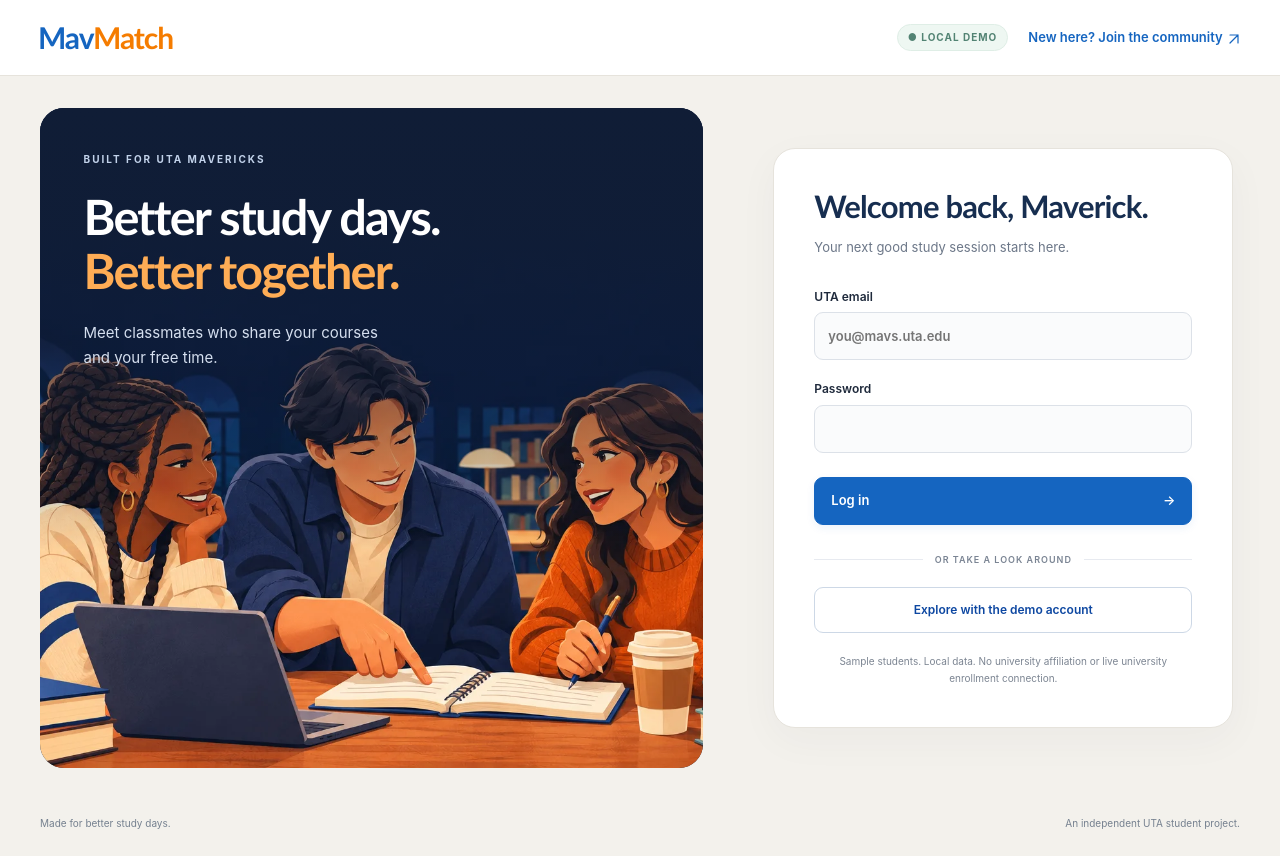
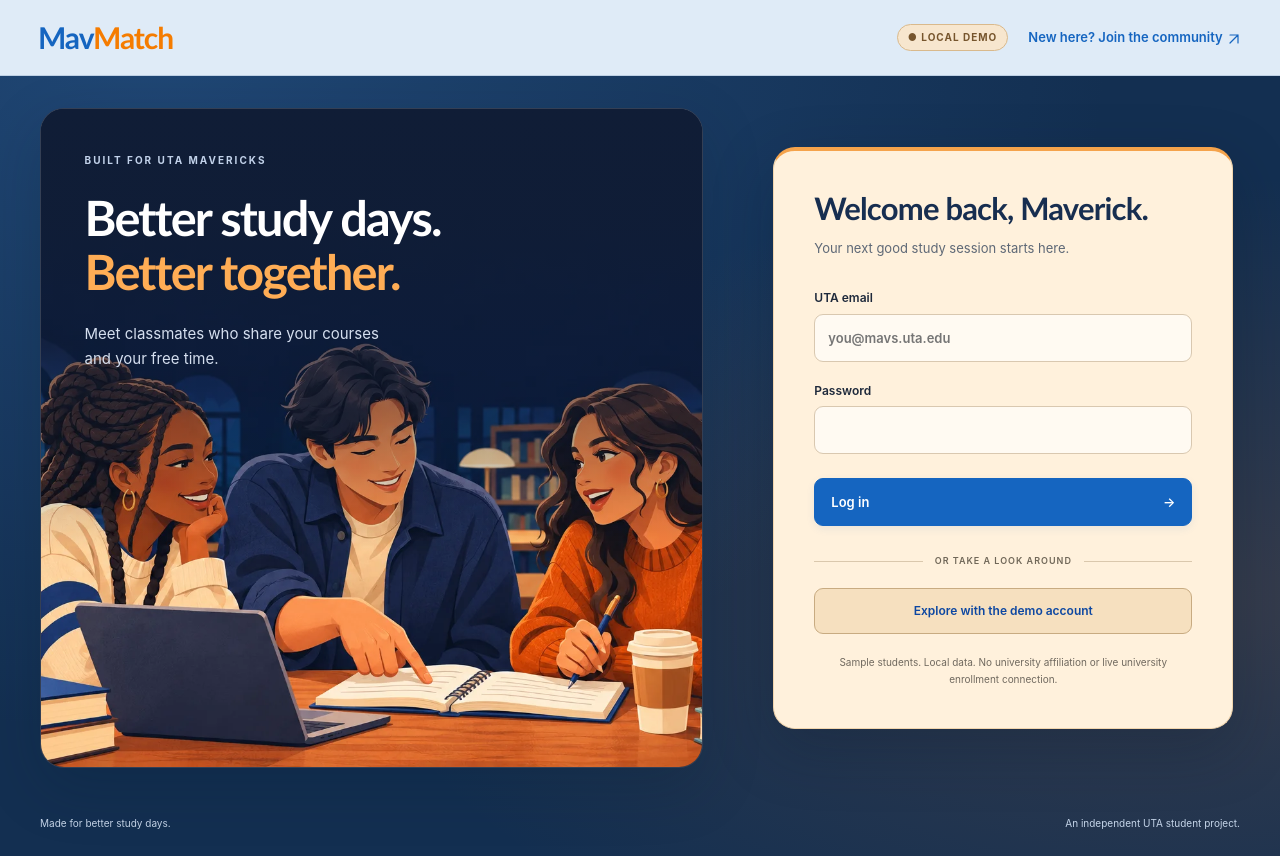
Before and after one commit to midoabd/mavmatch, a Django app: page / in a window 1280 px wide. Run offline with Django 5.2, Linux system fonts and the light colour scheme.

Commit message:
Bring richer blue and warm cream to the auth pages

```diff
--- a/static/landing.css
+++ b/static/landing.css
@@ -1,10 +1,22 @@
 .landing {
-  background: #f3f1ec;
+  min-height: 100svh;
+  background:
+    radial-gradient(ellipse at 94% 70%, #b56b3938, transparent 50%),
+    radial-gradient(ellipse at 12% 5%, #3066a470, transparent 60%),
+    #132f51;
+  background-repeat: no-repeat;
 }
 
 .landing .topbar {
   position: relative;
-  border-bottom-color: #e6e3dc;
+  background: #dfebf7;
+  border-bottom-color: #bed0e4;
+}
+
+.landing .local-pill {
+  background: #f7e6ce;
+  border-color: #d9b98c;
+  color: #76552d;
 }
 
 .landing-grid {
@@ -24,7 +36,9 @@
   min-height: 660px;
   overflow: hidden;
   border-radius: 24px;
+  border: 1px solid #ffffff26;
   background: #101d36;
+  box-shadow: 0 20px 60px #06182d30;
   isolation: isolate;
 }
 
@@ -81,10 +95,11 @@
   max-width: 460px;
   justify-self: center;
   padding: 40px;
-  border: 1px solid #e6e3dc;
+  border: 1px solid #f1d5ad;
+  border-top: 4px solid #f5a34b;
   border-radius: 22px;
-  background: #fff;
-  box-shadow: 0 12px 40px #2b35490a;
+  background: #fff1dc;
+  box-shadow: 0 20px 60px #06182d40;
 }
 
 .auth-card h2 {
@@ -98,7 +113,7 @@
 
 .auth-intro {
   margin-bottom: 30px;
-  color: #6c7788;
+  color: #5e6876;
   font-size: 13px;
   line-height: 1.6;
 }
@@ -115,16 +130,16 @@
 .auth-card select {
   min-height: 48px;
   padding: 12px 13px;
-  border-color: #dce1e8;
+  border-color: #d9c8b0;
   border-radius: 9px;
-  background: #fafbfc;
+  background: #fffaf2;
   font-size: 13px;
 }
 
 .auth-card input:focus,
 .auth-card select:focus {
   border-color: var(--blue);
-  background: #fff;
+  background: #fffcf7;
 }
 
 .auth-card .primary {
@@ -147,7 +162,7 @@
   align-items: center;
   gap: 12px;
   margin: 28px 0 20px;
-  color: #7a8493;
+  color: #706758;
   font-size: 9px;
   font-weight: 600;
   letter-spacing: 1px;
@@ -158,21 +173,26 @@
   content: "";
   flex: 1;
   height: 1px;
-  background: #e7eaf0;
+  background: #dac8ad;
 }
 
 .demo-btn {
   justify-content: center !important;
   min-height: 46px;
-  background: #fff;
-  border-color: #cdd8e6;
+  background: #f6e0bf;
+  border-color: #c8ab81;
   color: var(--dark);
   font-size: 12px;
 }
 
+.demo-btn:hover {
+  background: #efd2a7;
+  border-color: #b99560;
+}
+
 .auth-card .fineprint {
   margin-top: 20px;
-  color: #7c8592;
+  color: #70695f;
   font-size: 10px;
   text-align: center;
   line-height: 1.7;
@@ -185,7 +205,7 @@
   max-width: 1440px;
   margin: 0 auto;
   padding: 16px 40px 24px;
-  color: #75808f;
+  color: #c5d5e9;
   font-size: 10px;
 }
 
```
